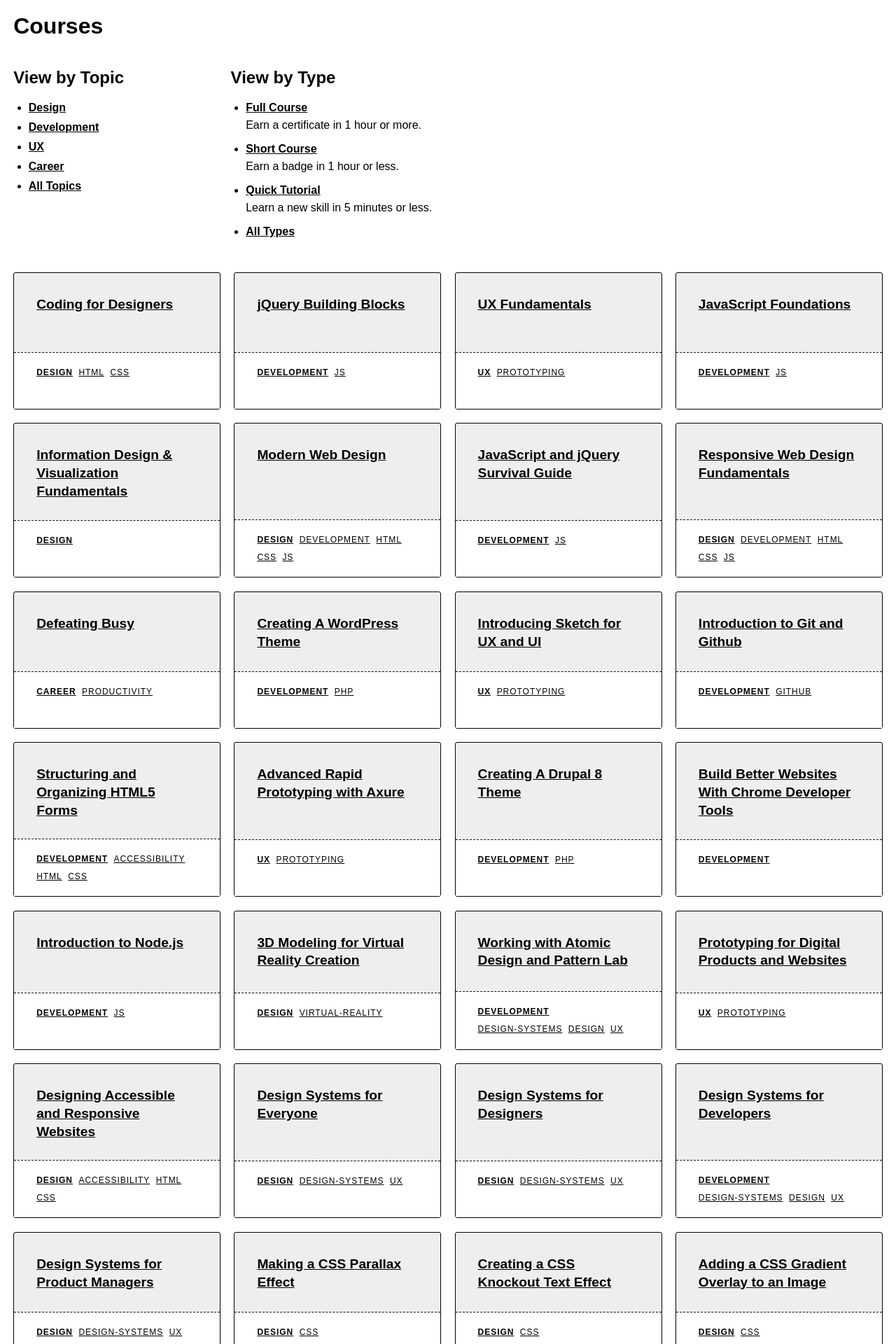
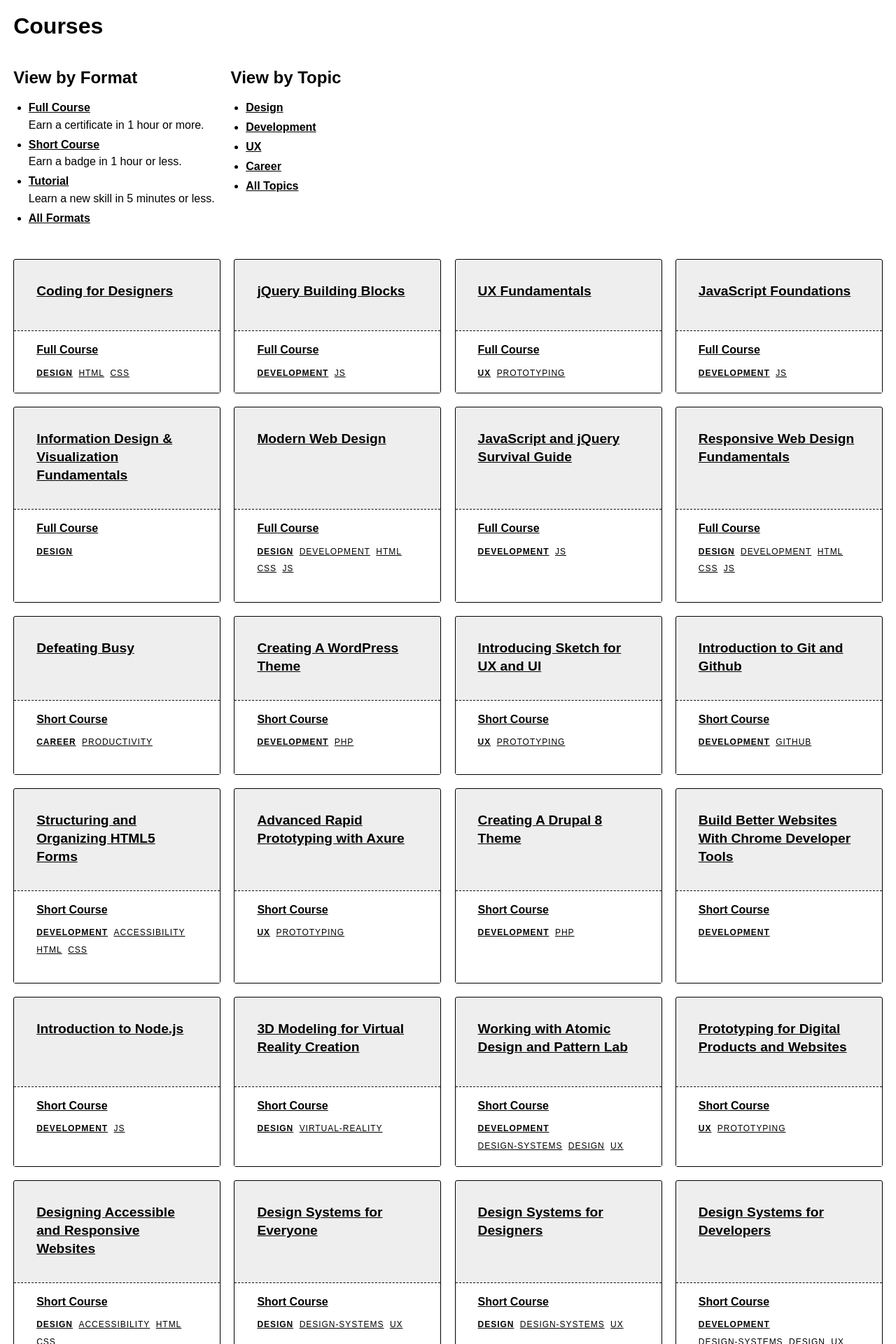
Before and after one commit to andrewpmiller/navigation-prototype, a Jekyll site: the page built from index.html, in a window 1280 px wide. Shown: the top 1920 px of the page at 70% size. Built offline with Jekyll 4.4.1, drawn with Linux system fonts in a browser that asks for light colours; some of the changed text lies outside the part shown.

Commit message:
View by course format
- Update course type to format
- Add course format label/link
- Update layout
- Remove media query

```diff
--- a/css/main.css
+++ b/css/main.css
@@ -22,6 +22,10 @@ h1::before {
   height: 1.2rem;
   visibility: hidden;
   pointer-events: none;
+}
+
+p {
+  margin-bottom: 0;
 }
 
 li h2 {
@@ -66,26 +70,26 @@ ul[role="list"] > li {
   font-weight: bolder;
   line-height: 1.35;
   background-color: #eee;
-  padding: 2rem;
+  padding: 2rem 2rem 1.2rem;
   border: 1px solid #000;
   border-radius: 0.1875rem;
 }
 
-.topics {
-  align-self: end;
+li header {
+  margin-bottom: 2.2rem;
+}
+
+li aside {
   list-style: none;
   background-color: #fff;
   padding: 1rem 2rem;
   border-top: 1px dashed #000;
-  margin: 1rem -2rem -2rem;
+  margin: 0 -2rem -1.2rem;
 }
 
-@media (min-width: 39.65em) {
-
 .topics {
-  min-height: 3rem;
-}
-
+  padding-left: 0;
+  margin-bottom: 0;
 }
 
 .topics li {
@@ -106,6 +110,17 @@ ul[role="list"] > li {
   padding: 0.125rem;
   margin-left: -0.125rem;
   margin-right: 0.125rem;
+}
+
+.format:not(div) {
+  text-transform: capitalize;
+  margin-top: 0;
+  margin-bottom: 0.6rem;
+}
+
+.full .format a::after,
+.short .format a::after {
+  content: " Course";
 }
 
 :target li[class] {
--- a/index.html
+++ b/index.html
@@ -37,25 +37,14 @@ permalink: /
 <div class="topic" id="career">
 <div class="topic" id="productivity">
 <div class="topic" id="view-all">
-<div class="type" id="full">
-<div class="type" id="short">
-<div class="type" id="tutorial">
+<div class="format" id="full">
+<div class="format" id="short">
+<div class="format" id="tutorial">
 
 <h1>Courses</h1>
-
 <nav>
   <div>
-    <h2>View by Topic</h2>
-    <ul>
-      <li><a href="#design"><b>Design</b></a></li>
-      <li><a href="#development"><b>Development</b></a></li>
-      <li><a href="#ux"><b>UX</b></a></li>
-      <li><a href="#career"><b>Career</b></a></li>
-      <li><a href="#view-all"><b>All Topics</b></a></li>
-    </ul>
-  </div>
-  <div>
-    <h2>View by Type</h2>
+    <h2>View by Format</h2>
     <ul>
       <li>
         <a href="#full"><b>Full Course</b></a>
@@ -66,10 +55,20 @@ permalink: /
         <p>Earn a badge in 1 hour or less.</p>
       </li>
       <li>
-        <a href="#tutorial"><b>Quick Tutorial</b></a>
+        <a href="#tutorial"><b>Tutorial</b></a>
         <p>Learn a new skill in 5 minutes or less.</p>
       </li>
-      <li><a href="#view-all"><b>All Types</b></a></li>
+      <li><a href="#view-all"><b>All Formats</b></a></li>
+    </ul>
+  </div>
+  <div>
+    <h2>View by Topic</h2>
+    <ul>
+      <li><a href="#design"><b>Design</b></a></li>
+      <li><a href="#development"><b>Development</b></a></li>
+      <li><a href="#ux"><b>UX</b></a></li>
+      <li><a href="#career"><b>Career</b></a></li>
+      <li><a href="#view-all"><b>All Topics</b></a></li>
     </ul>
   </div>
 </nav>
@@ -87,12 +86,17 @@ permalink: /
         {%- assign trim_last = tag_class | size | minus: 1  -%}
         {%- assign tag_class = tag_class | slice: 0, trim_last -%}
         <li class="full {{ tag_class }}">
+          <header>
             <h2><a href="{{ item.url }}">{{ item.title }}</a></h2>
+          </header>
+          <aside>
+            <p class="format"><a href="#{{ item.course_type }}">{{ item.course_type }}</a></p>
             <ul class="topics">
               {% for tag in item.tags %}
               <li><a href="#{{ tag | downcase }}">{{ tag }}</a></li>
               {% endfor %}
             </ul>
+          </aside>
         </li>
     {%- endif -%}
 {%- endfor -%}
@@ -109,12 +113,17 @@ permalink: /
         {%- assign trim_last = tag_class | size | minus: 1  -%}
         {%- assign tag_class = tag_class | slice: 0, trim_last -%}
         <li class="short {{ tag_class }}">
+          <header>
             <h2><a href="{{ item.url }}">{{ item.title }}</a></h2>
+          </header>
+          <aside>
+            <p class="format"><a href="#{{ item.course_type }}">{{ item.course_type }}</a></p>
             <ul class="topics">
               {% for tag in item.tags %}
               <li><a href="#{{ tag | downcase }}">{{ tag }}</a></li>
               {% endfor %}
             </ul>
+          </aside>
         </li>
 {%- endif -%}
 {%- endfor -%}
@@ -131,12 +140,17 @@ permalink: /
         {%- assign trim_last = tag_class | size | minus: 1  -%}
         {%- assign tag_class = tag_class | slice: 0, trim_last -%}
         <li class="tutorial {{ tag_class }}">
+          <header>
             <h2><a href="{{ item.url }}">{{ item.title }}</a></h2>
+          </header>
+          <aside>
+            <p class="format"><a href="#{{ item.course_type | replace: "take5", "tutorial" }}">{{ item.course_type | replace: "take5", "tutorial" }}</a></p>
             <ul class="topics">
               {% for tag in item.tags %}
               <li><a href="#{{ tag | downcase }}">{{ tag }}</a></li>
               {% endfor %}
             </ul>
+          </aside>
         </li>
 
 {%- endfor -%}
```
Lines whose indentation alone changed are shown as unchanged.
